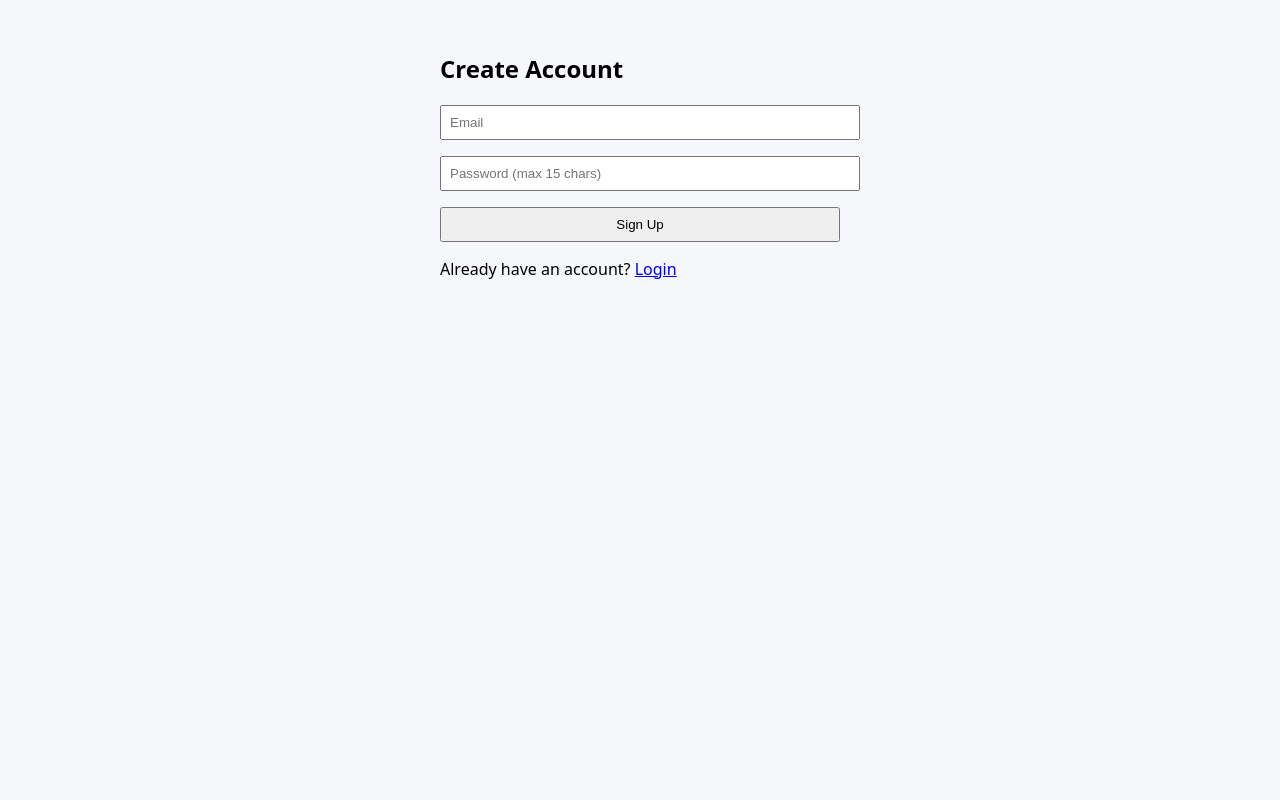
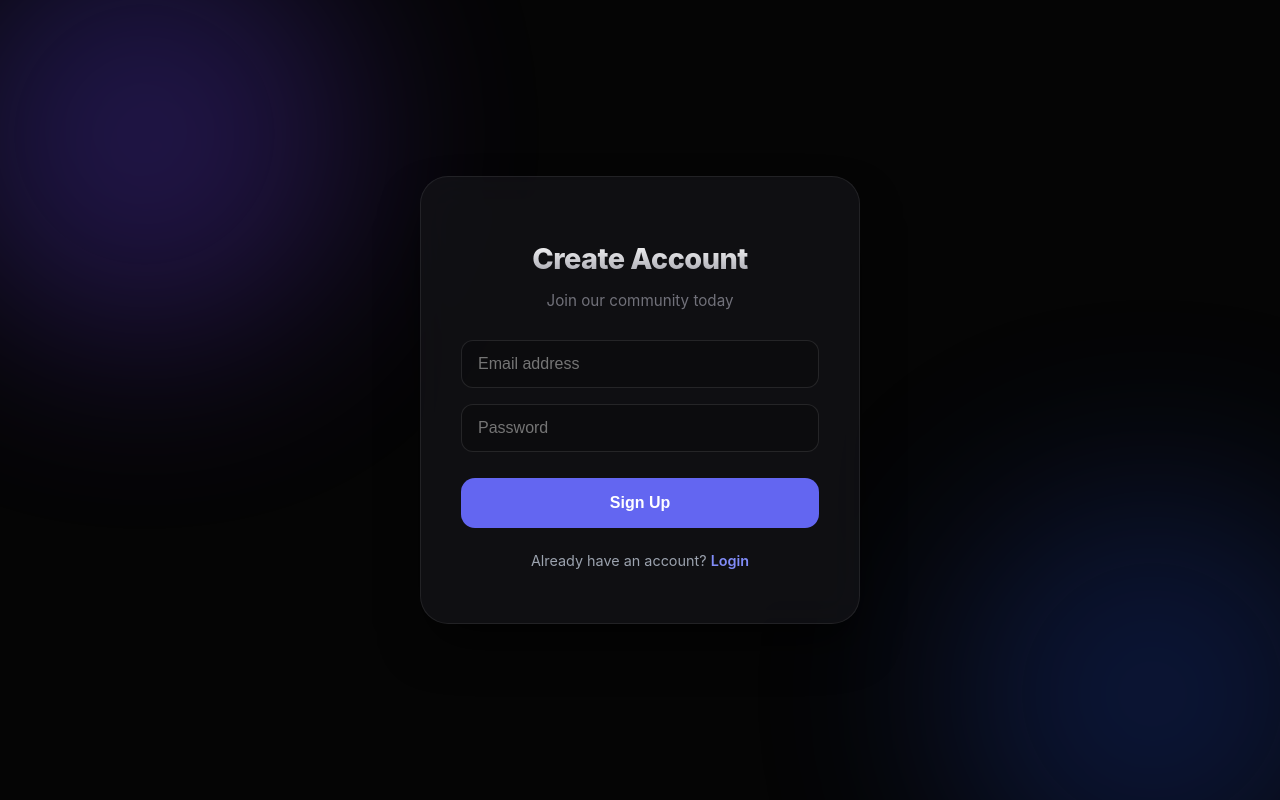
Before and after one commit to sudharsan-051006/News-Agents, a React (Vite) app: page /signup in a window 1280 px wide. Built offline with nearby package versions, Linux system fonts and the light colour scheme.

Commit message:
UI update

```diff
--- a/src/pages/Login.jsx
+++ b/src/pages/Login.jsx
@@ -1,7 +1,7 @@
 import { useState } from "react";
 import { supabase } from "../supabaseClient";
 import { useNavigate, Link } from "react-router-dom";
-import "../styles/Auth.css";
+import "../styles/Signup.css"; // Reuse the same CSS file for consistency
 
 function Login() {
   const navigate = useNavigate();
@@ -31,38 +31,54 @@ function Login() {
   };
 
   return (
-    <div className="auth-container">
-      <div className="auth-card">
-        <h2>Login</h2>
+    <div className="signup-page">
+      {/* Background decorative blobs */}
+      <div className="blob blob-1"></div>
+      <div className="blob blob-2"></div>
 
-        <form onSubmit={handleLogin}>
+      <div className="card-wrapper">
+        <div className="glass-card">
+          <div className="card-content">
+            <h2 className="title">Welcome Back</h2>
+            <p className="subtitle">Enter your details to sign in</p>
+
+            <form onSubmit={handleLogin} className="signup-form">
+              <div className="input-group">
                 <input
-            className="auth-input"
                   type="email"
-            placeholder="Email"
+                  placeholder="Email address"
                   required
                   value={email}
                   onChange={(e) => setEmail(e.target.value)}
+                  className="modern-input"
                 />
+              </div>
 
+              <div className="input-group">
                 <input
-            className="auth-input"
                   type="password"
                   placeholder="Password"
                   required
                   value={password}
                   onChange={(e) => setPassword(e.target.value)}
+                  className="modern-input"
                 />
+              </div>
 
-          {error && <p className="auth-error">{error}</p>}
+              {error && <p className="error-message">{error}</p>}
 
-          <button className="auth-button" type="submit" disabled={loading}>
-            {loading ? "Logging in..." : "Login"}
+              <button type="submit" disabled={loading} className="submit-btn">
+                {loading ? <span className="loader"></span> : "Sign In"}
               </button>
             </form>
 
-        <div className="auth-footer">
-          Don’t have an account? <Link to="/signup">Sign up</Link>
+            <p className="footer-text">
+              Don’t have an account?{" "}
+              <Link to="/signup" className="login-link">
+                Sign Up
+              </Link>
+            </p>
+          </div>
         </div>
       </div>
     </div>
--- a/src/pages/Signup.jsx
+++ b/src/pages/Signup.jsx
@@ -1,10 +1,10 @@
 import { useState } from "react";
 import { supabase } from "../supabaseClient";
 import { useNavigate, Link } from "react-router-dom";
+import "../styles/Signup.css";
 
 function Signup() {
   const navigate = useNavigate();
-
   const [email, setEmail] = useState("");
   const [password, setPassword] = useState("");
   const [loading, setLoading] = useState(false);
@@ -15,65 +15,65 @@ function Signup() {
     setLoading(true);
     setError(null);
 
-    const { error } = await supabase.auth.signUp({
-      email,
-      password,
-    });
+    const { error } = await supabase.auth.signUp({ email, password });
 
     if (error) {
       setError(error.message);
     } else {
-      // signup successful
       navigate("/preferences");
     }
-
     setLoading(false);
   };
 
   return (
-    <div style={{ padding: "2rem", maxWidth: "400px", margin: "auto" }}>
-      <h2>Create Account</h2>
+    <div className="signup-page">
+      {/* Background decorative blobs */}
+      <div className="blob blob-1"></div>
+      <div className="blob blob-2"></div>
 
-      <form onSubmit={handleSignup}>
-        <div style={{ marginBottom: "1rem" }}>
+      <div className="card-wrapper">
+        <div className="glass-card">
+          <div className="card-content">
+            <h2 className="title">Create Account</h2>
+            <p className="subtitle">Join our community today</p>
+
+            <form onSubmit={handleSignup} className="signup-form">
+              <div className="input-group">
                 <input
                   type="email"
-            placeholder="Email"
+                  placeholder="Email address"
                   required
                   value={email}
                   onChange={(e) => setEmail(e.target.value)}
-            style={{ width: "100%", padding: "0.5rem" }}
+                  className="modern-input"
                 />
               </div>
 
-        <div style={{ marginBottom: "1rem" }}>
+              <div className="input-group">
                 <input
                   type="password"
-            placeholder="Password (max 15 chars)"
+                  placeholder="Password"
                   required
                   minLength={6}
                   value={password}
                   onChange={(e) => setPassword(e.target.value)}
-            style={{ width: "100%", padding: "0.5rem" }}
+                  className="modern-input"
                 />
               </div>
 
-        {error && (
-          <p style={{ color: "red", marginBottom: "1rem" }}>{error}</p>
-        )}
+              {error && <p className="error-message">{error}</p>}
 
-        <button
-          type="submit"
-          disabled={loading}
-          style={{ width: "100%", padding: "0.5rem" }}
-        >
-          {loading ? "Creating account..." : "Sign Up"}
+              <button type="submit" disabled={loading} className="submit-btn">
+                {loading ? <span className="loader"></span> : "Sign Up"}
               </button>
             </form>
 
-      <p style={{ marginTop: "1rem" }}>
-        Already have an account? <Link to="/login">Login</Link>
+            <p className="footer-text">
+              Already have an account? <Link to="/login" className="login-link">Login</Link>
             </p>
+          </div>
+        </div>
+      </div>
     </div>
   );
 }
--- a/src/styles/Auth.css
+++ b/src/styles/Auth.css
@@ -9,7 +9,7 @@
 .auth-card {
   background: #ffffff;
   padding: 2rem;
-  width: 100%;
+  width: 110%;
   max-width: 400px;
   border-radius: 8px;
   box-shadow: 0 10px 25px rgba(0, 0, 0, 0.08);
--- a/src/styles/Perferences.css
+++ b/src/styles/Perferences.css
@@ -1,74 +1,190 @@
-.preferences-container {
+/* Preferences.css */
+
+.signup-page {
   min-height: 100vh;
-  background: #f4f6f8;
+  display: flex;
+  align-items: center;
+  justify-content: center;
+  background: #050505; /* Pure dark background */
+  overflow: hidden;
+  position: relative;
+  font-family: 'Inter', system-ui, -apple-system, sans-serif;
+  color: white;
+}
+
+/* Background Glowing Orbs */
+.blob {
+  position: absolute;
+  width: 400px;
+  height: 400px;
+  background: linear-gradient(135deg, #4f46e5 0%, #7c3aed 100%);
+  filter: blur(100px);
+  border-radius: 50%;
+  z-index: 0;
+  opacity: 0.3;
+  animation: float 15s infinite alternate ease-in-out;
+}
+
+.blob-1 { top: -10%; left: -5%; }
+.blob-2 { bottom: -10%; right: -5%; background: #1e40af; }
+
+@keyframes float {
+  from { transform: translate(0, 0) scale(1); }
+  to { transform: translate(30px, 50px) scale(1.1); }
+}
+
+.card-wrapper {
+  position: relative;
+  z-index: 10;
+  width: 100%;
+  max-width: 440px;
+  padding: 20px;
+}
+
+.glass-card {
+  background: rgba(20, 20, 25, 0.7);
+  backdrop-filter: blur(20px);
+  -webkit-backdrop-filter: blur(20px);
+  border: 1px solid rgba(255, 255, 255, 0.08);
+  border-radius: 28px;
+  padding: 40px;
+  box-shadow: 0 25px 50px -12px rgba(0, 0, 0, 0.7);
+  text-align: center;
+}
+
+.title {
+  font-size: 1.8rem;
+  font-weight: 800;
+  margin-bottom: 10px;
+  letter-spacing: -0.5px;
+  background: linear-gradient(to bottom, #ffffff 0%, #a1a1aa 100%);
+  -webkit-background-clip: text;
+  -webkit-text-fill-color: transparent;
+}
+
+.subtitle {
+  color: #71717a;
+  font-size: 0.95rem;
+  margin-bottom: 30px;
+}
+
+/* Grid for the Category Chips */
+.category-grid {
+  display: grid;
+  grid-template-columns: repeat(2, 1fr);
+  gap: 14px;
+  margin-bottom: 30px;
+}
+
+.category-chip {
+  background: rgba(255, 255, 255, 0.03);
+  border: 1px solid rgba(255, 255, 255, 0.1);
+  padding: 20px 10px;
+  border-radius: 18px;
+  cursor: pointer;
+  display: flex;
+  flex-direction: column;
+  align-items: center;
+  gap: 8px;
+  transition: all 0.3s cubic-bezier(0.4, 0, 0.2, 1);
+}
+
+.category-chip:hover {
+  background: rgba(255, 255, 255, 0.08);
+  transform: translateY(-3px);
+  border-color: rgba(255, 255, 255, 0.2);
+}
+
+/* Active/Selected state */
+.category-chip.active {
+  background: rgba(79, 70, 229, 0.15);
+  border-color: #6366f1;
+  box-shadow: 0 0 20px rgba(99, 102, 241, 0.2);
+}
+
+.chip-icon {
+  font-size: 1.6rem;
+}
+
+.chip-label {
+  font-size: 0.85rem;
+  font-weight: 600;
+  color: #a1a1aa;
+  transition: color 0.3s;
+}
+
+.category-chip.active .chip-label {
+  color: #ffffff;
+}
+
+/* Buttons */
+.submit-btn {
+  width: 100%;
+  padding: 14px;
+  background: #6366f1;
+  color: white;
+  border: none;
+  border-radius: 14px;
+  font-size: 1rem;
+  font-weight: 700;
+  cursor: pointer;
+  transition: all 0.2s;
   display: flex;
   justify-content: center;
   align-items: center;
+  min-height: 50px;
 }
 
-.preferences-card {
-  background: #ffffff;
-  width: 100%;
-  max-width: 500px;
-  padding: 2rem;
-  border-radius: 8px;
-  box-shadow: 0 10px 25px rgba(0, 0, 0, 0.08);
+.submit-btn:hover:not(:disabled) {
+  background: #4f46e5;
+  box-shadow: 0 0 20px rgba(99, 102, 241, 0.4);
 }
 
-.preferences-card h2 {
-  margin-bottom: 0.5rem;
-  text-align: center;
-}
-
-.preferences-subtitle {
-  text-align: center;
-  font-size: 0.9rem;
-  color: #666;
-  margin-bottom: 1.5rem;
-}
-
-.category-list {
-  display: grid;
-  grid-template-columns: 1fr 1fr;
-  gap: 0.75rem;
-}
-
-.category-item {
-  display: flex;
-  align-items: center;
-  gap: 0.5rem;
-  font-size: 0.95rem;
-}
-
-.preferences-button {
-  width: 100%;
-  padding: 0.75rem;
-  margin-top: 1.25rem;
-  background: #000;
-  color: #fff;
-  border: none;
-  border-radius: 4px;
-  cursor: pointer;
-}
-
-.preferences-button:disabled {
-  background: #555;
+.submit-btn:disabled {
+  opacity: 0.6;
   cursor: not-allowed;
 }
 
-.logout-button {
+.secondary-btn {
   width: 100%;
-  padding: 0.65rem;
-  margin-top: 0.75rem;
-  background: #eee;
+  margin-top: 20px;
+  background: transparent;
   border: none;
-  border-radius: 4px;
+  color: #52525b;
+  font-size: 0.9rem;
+  font-weight: 500;
   cursor: pointer;
+  transition: color 0.2s;
 }
 
-.status-text {
-  text-align: center;
-  font-size: 0.9rem;
-  color: green;
-  margin-top: 0.75rem;
+.secondary-btn:hover {
+  color: #ef4444;
 }
+
+/* Success/Status Message */
+.success-message {
+  color: #10b981;
+  font-size: 0.85rem;
+  font-weight: 600;
+  margin-bottom: 15px;
+  animation: fadeIn 0.4s ease;
+}
+
+/* Loading Spinner inside button */
+.loader {
+  width: 18px;
+  height: 18px;
+  border: 2px solid rgba(255, 255, 255, 0.3);
+  border-top-color: #fff;
+  border-radius: 50%;
+  animation: spin 0.8s linear infinite;
+}
+
+@keyframes spin {
+  to { transform: rotate(360deg); }
+}
+
+@keyframes fadeIn {
+  from { opacity: 0; transform: translateY(5px); }
+  to { opacity: 1; transform: translateY(0); }
+}
--- /dev/null
+++ b/src/styles/Signup.css
@@ -0,0 +1,138 @@
+/* Signup.css */
+
+.signup-page {
+  min-height: 100vh;
+  display: flex;
+  align-items: center;
+  justify-content: center;
+  background: #0a0a0c; /* Deep obsidian background */
+  overflow: hidden;
+  position: relative;
+  font-family: 'Inter', system-ui, sans-serif;
+  color: white;
+}
+
+/* Moving background blobs for depth */
+.blob {
+  position: absolute;
+  width: 300px;
+  height: 300px;
+  background: linear-gradient(135deg, #6366f1 0%, #a855f7 100%);
+  filter: blur(80px);
+  border-radius: 50%;
+  z-index: 0;
+  opacity: 0.4;
+  animation: move 20s infinite alternate;
+}
+
+.blob-1 { top: -10%; left: -10%; }
+.blob-2 { bottom: -10%; right: -10%; background: #2563eb; }
+
+@keyframes move {
+  from { transform: translate(0, 0) scale(1); }
+  to { transform: translate(50px, 100px) scale(1.2); }
+}
+
+.card-wrapper {
+  position: relative;
+  z-index: 10;
+  width: 100%;
+  max-width: 420px;
+  padding: 20px;
+}
+
+.glass-card {
+  background: rgba(255, 255, 255, 0.05);
+  backdrop-filter: blur(15px);
+  -webkit-backdrop-filter: blur(15px);
+  border: 1px solid rgba(255, 255, 255, 0.1);
+  border-radius: 24px;
+  padding: 40px;
+  box-shadow: 0 25px 50px -12px rgba(0, 0, 0, 0.5);
+}
+
+.title {
+  font-size: 2rem;
+  font-weight: 700;
+  margin-bottom: 8px;
+  text-align: center;
+  background: linear-gradient(to right, #fff, #9ca3af);
+  -webkit-background-clip: text;
+  -webkit-text-fill-color: transparent;
+}
+
+.subtitle {
+  text-align: center;
+  color: #9ca3af;
+  margin-bottom: 32px;
+}
+
+.modern-input {
+  width: 100%;
+  padding: 14px 16px;
+  margin-bottom: 16px;
+  background: rgba(0, 0, 0, 0.2);
+  border: 1px solid rgba(255, 255, 255, 0.1);
+  border-radius: 12px;
+  color: white;
+  font-size: 1rem;
+  transition: all 0.3s ease;
+  box-sizing: border-box;
+}
+
+.modern-input:focus {
+  outline: none;
+  border-color: #6366f1;
+  background: rgba(0, 0, 0, 0.4);
+  box-shadow: 0 0 0 4px rgba(99, 102, 241, 0.2);
+}
+
+.submit-btn {
+  width: 100%;
+  padding: 14px;
+  background: #6366f1;
+  color: white;
+  border: none;
+  border-radius: 12px;
+  font-size: 1rem;
+  font-weight: 600;
+  cursor: pointer;
+  transition: transform 0.2s, background 0.2s;
+  margin-top: 10px;
+}
+
+.submit-btn:hover {
+  background: #4f46e5;
+  transform: translateY(-1px);
+}
+
+.submit-btn:active {
+  transform: translateY(1px);
+}
+
+.footer-text {
+  margin-top: 24px;
+  text-align: center;
+  color: #9ca3af;
+  font-size: 0.9rem;
+}
+
+.login-link {
+  color: #818cf8;
+  text-decoration: none;
+  font-weight: 600;
+}
+
+.login-link:hover {
+  text-decoration: underline;
+}
+
+.error-message {
+  color: #ef4444;
+  background: rgba(239, 68, 68, 0.1);
+  padding: 10px;
+  border-radius: 8px;
+  font-size: 0.85rem;
+  text-align: center;
+  margin-bottom: 16px;
+}
```
Also changed, not shown: src/pages/Preferences.jsx (+44 -51 lines). Lines whose indentation alone changed are shown as unchanged.
